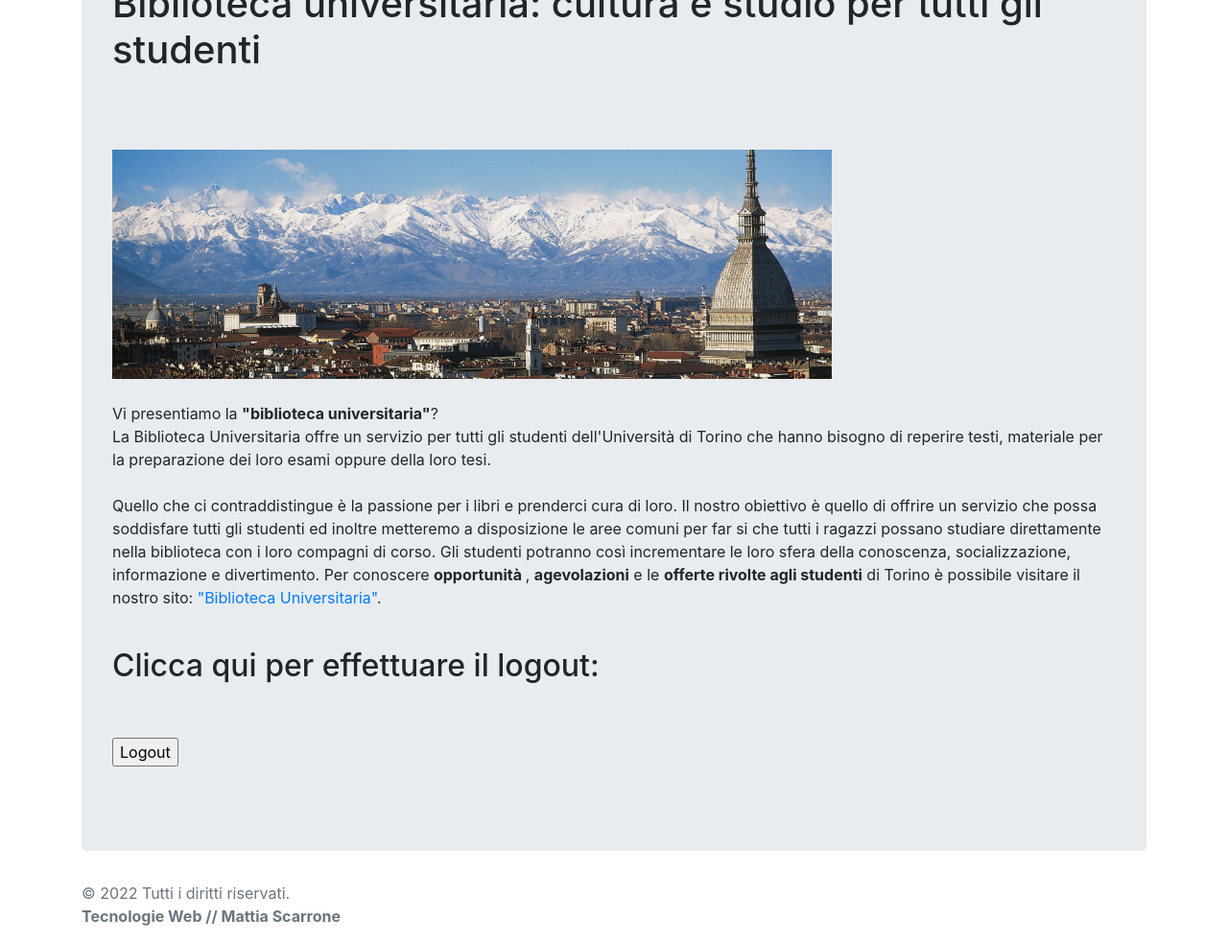
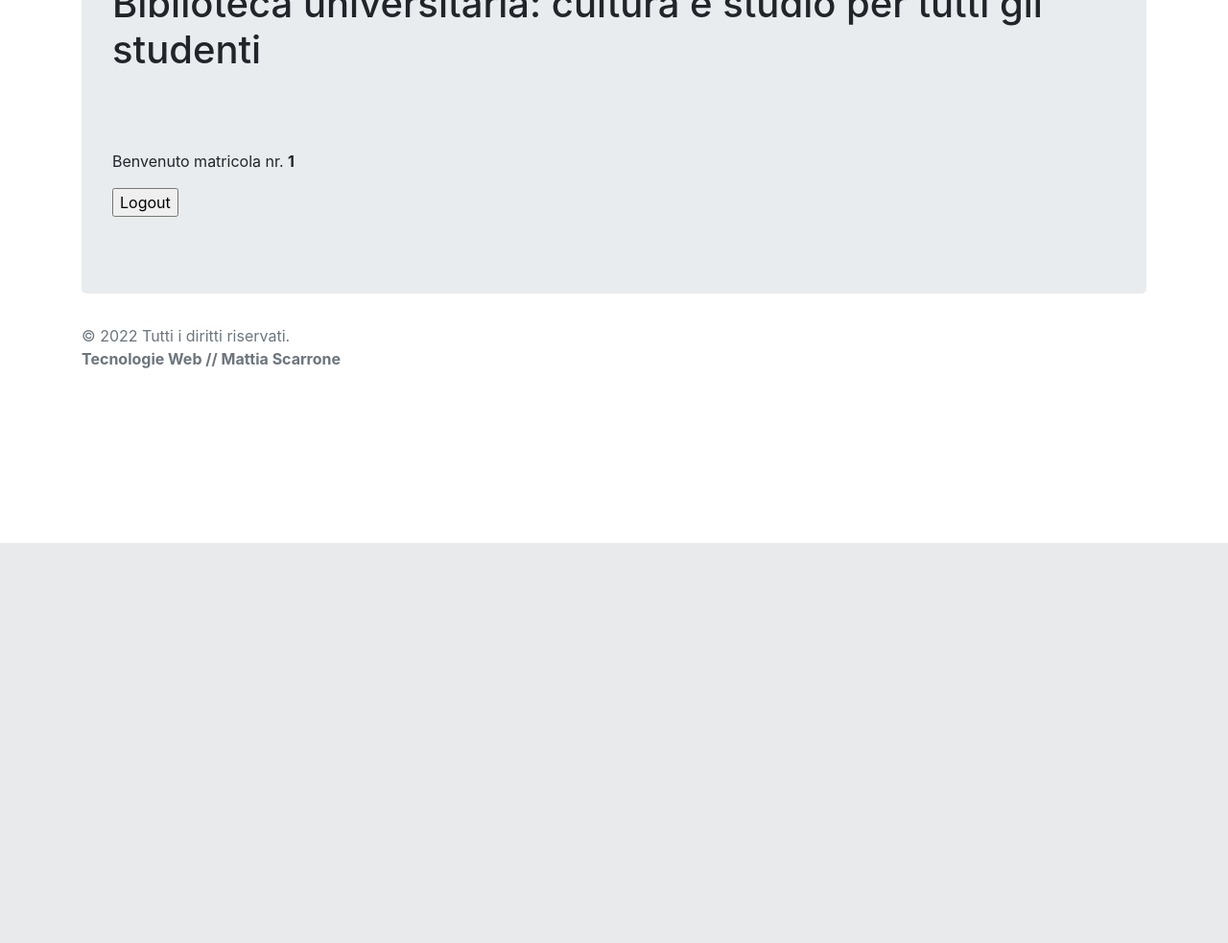
Before and after one commit to mejdanek/bibliotecauniversitaria, a PHP site: page /bibliotecauniversitaria/home.php in a window 1280 px wide. Shown: the part 234-1217 px from the top of the page at 96% size. After the commit the page ends 800 px from the top, so only its background shows below. Run offline with PHP 8.4, Linux system fonts and the light colour scheme; the visitor is signed in with stand-in values (Sample User, id 1).

Commit message:
pagina utente corretta

```diff
--- a/home.php
+++ b/home.php
@@ -42,27 +42,12 @@ include 'common/header.html';
         <!--Titolo-->
         <h1>Biblioteca universitaria: cultura e studio per tutti gli studenti</h1><br><br><br>
       </header>
-      <!--Immagine Torino-->
-      <div id="center"><img src="images/torino.gif" width="750" alt="Torino" title="Immagine panorama Torino"><br><br></div>
-      <div id="main">
-        <!--Inizio contenuto della pagina-->
-        <p id="p01">Vi presentiamo la <strong>"biblioteca universitaria"</strong>?<br>La Biblioteca Universitaria offre un servizio per tutti gli studenti dell'Università di Torino che hanno
-          bisogno di reperire testi, materiale per la preparazione dei loro esami oppure della loro tesi.<br><br>
-          Quello che ci contraddistingue è la passione per i libri e prenderci cura di loro. Il nostro obiettivo
-          è quello di offrire un servizio che possa soddisfare tutti gli studenti ed inoltre metteremo a disposizione
-          le aree comuni per far si che tutti i ragazzi possano studiare direttamente nella biblioteca con i loro compagni di corso.
-          Gli studenti potranno così incrementare le loro sfera della conoscenza, socializzazione, informazione e divertimento.
-          Per conoscere <b>opportunità </b>, <b>agevolazioni</b> e le <b>offerte rivolte agli studenti</b> di Torino
-          è possibile visitare il nostro sito: <a href="https://www.unito.it/ateneo/strutture-e-sedi/strutture/biblioteche" title="external link" target="_blank">"Biblioteca Universitaria"</a>. <br> <br>
-        </p>
-      </div>
-      <h2>Clicca qui per effettuare il logout:</h2><br><br>
-      <div id="center">
+
+      <p>Benvenuto matricola nr. <b><?php echo $matricola; ?></b>
         <form action="logout.php" method="post" name="logout">
           <input type="submit" value="Logout">
         </form>
-      </div>
-      <br>
+</p>
     </div>
   </main>
   <?php
```
Also changed, not shown: db/biblioteca-db_2022-07-14.sql (+4 -4 lines).
